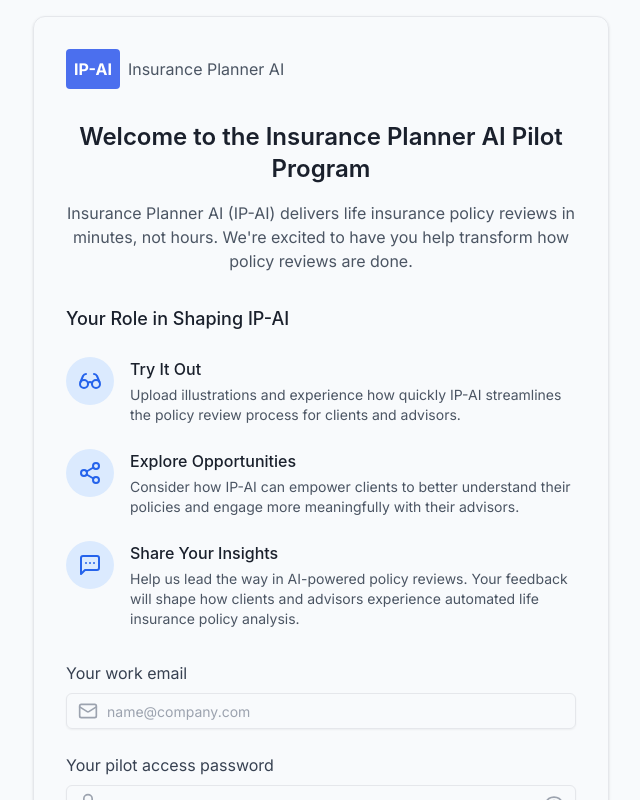
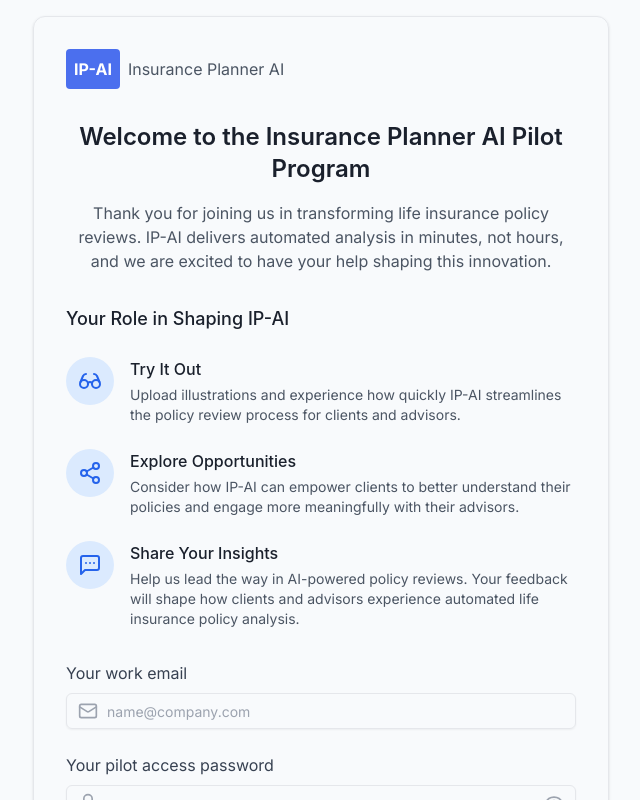
Before and after one commit to itsgabeover/dashboard-copy, a Next.js app: page /login in a window 1280 px wide. Shown: the top 800 px of the page, without its empty margins (319-959 px from the left). Built offline with nearby package versions, Linux system fonts and the light colour scheme; no server answers.

Commit message:
Update page.tsx

```diff
--- a/app/login/page.tsx
+++ b/app/login/page.tsx
@@ -68,7 +68,7 @@ export default function LoginPage() {
 
           <div className="text-center space-y-4 mb-8">
             <h1 className="text-2xl font-semibold">Welcome to the Insurance Planner AI Pilot Program</h1>
-            <p className="text-gray-600">Insurance Planner AI (IP-AI) delivers life insurance policy reviews in minutes, not hours. We're excited to have you help transform how policy reviews are done.</p>
+            <p className="text-gray-600">Thank you for joining us in transforming life insurance policy reviews. IP-AI delivers automated analysis in minutes, not hours, and we are excited to have your help shaping this innovation.</p>
           </div>
 
           <div className="space-y-6 mb-8">
```
